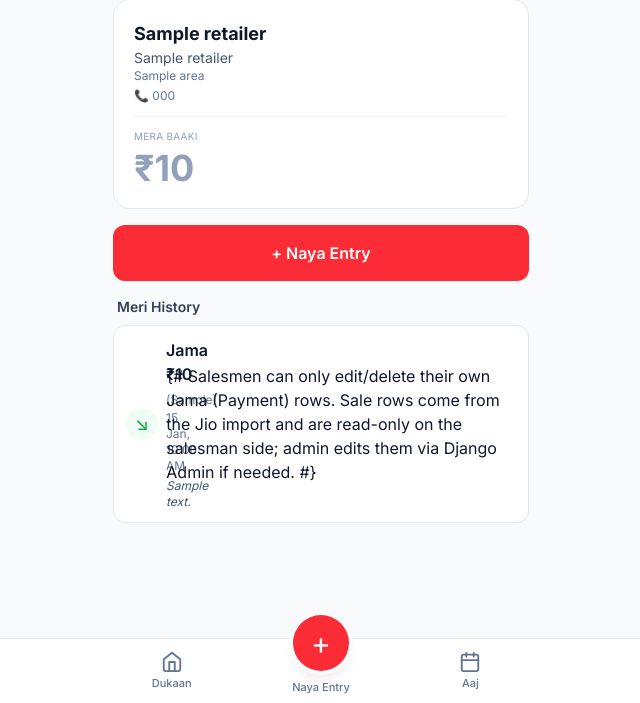
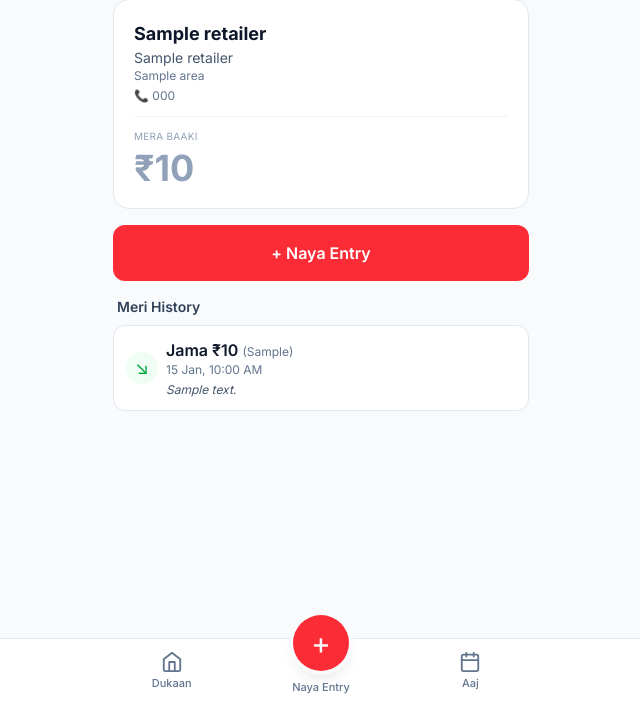
Before and after one commit to mriddyagrawal/ganpatienterprises, a Django app: template templates/salesman/retailer_detail.html in a window 1280 px wide. Shown: the part 97-800 px from the top of the page, without its empty margins (319-959 px from the left). Run offline with Django 5.2, Linux system fonts and the light colour scheme; the template is opened without the code that fills it: most values are stand-ins (such as "Sample title", 1, 10 or a date in 2020); style sheets or scripts are compiled from the project's sources; some libraries are stand-ins or nearby versions.

Commit message:
fix: render retailer_detail dev-note as {% comment %} block
Same multi-line {# #} pitfall as 6b593c2 — the dev note above the
edit/delete buttons was rendering verbatim on /dukaan/<id>/. Owner
caught this one in a screenshot. Greps clean for remaining cases.

Co-Authored-By: Claude Opus 4.7 (1M context) <noreply@anthropic.com>

```diff
--- a/templates/salesman/retailer_detail.html
+++ b/templates/salesman/retailer_detail.html
@@ -53,9 +53,11 @@
                     </div>
                     {% endif %}
                 </div>
-                {# Salesmen can only edit/delete their own Jama (Payment) rows.
-                   Sale rows come from the Jio import and are read-only on the
-                   salesman side; admin edits them via Django Admin if needed. #}
+                {% comment %}
+                    Salesmen can only edit/delete their own Jama (Payment) rows.
+                    Sale rows come from the Jio import and are read-only on the
+                    salesman side; admin edits them via Django Admin if needed.
+                {% endcomment %}
                 {% if kind == "payment" and e.is_editable and not e.is_deleted %}
                 <div class="flex flex-col gap-1 text-[11px]">
                     <a href="{% url 'core:entry_edit' 'jama' e.pk %}" class="text-slate-500 hover:text-slate-700 px-2 py-0.5 rounded border border-slate-200">Edit</a>
```
